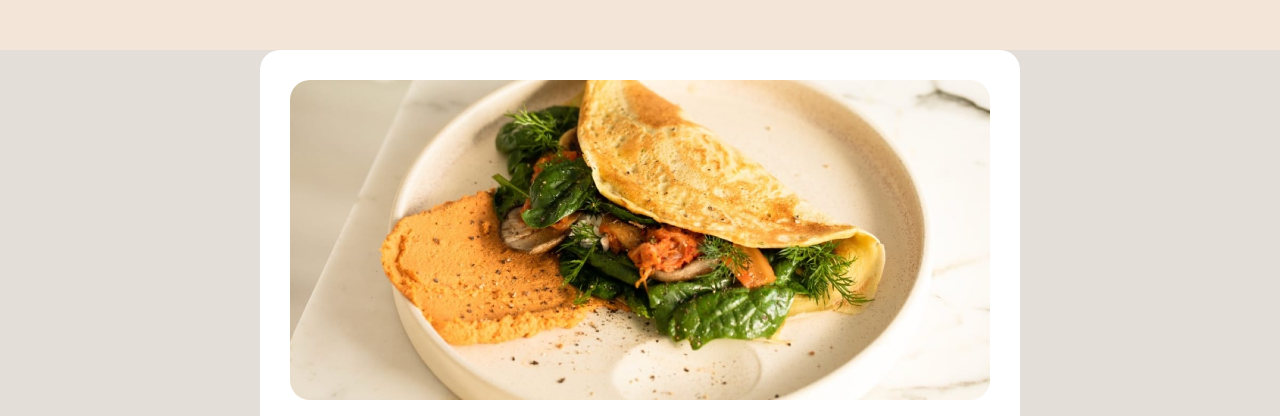
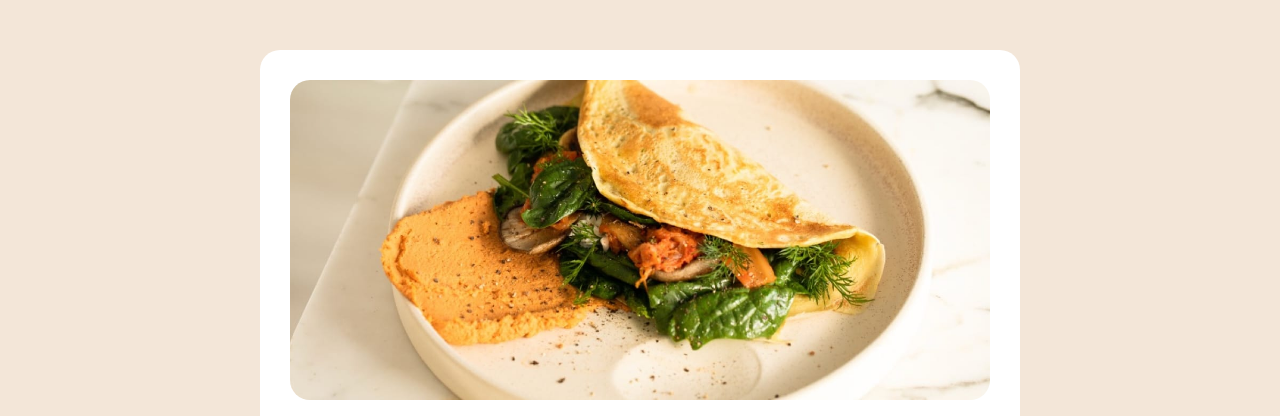
Before and after one commit to deekshashekar/FE-mentor, a plain HTML site: page recipe-main/index.html in a window 1280 px wide. Shown: the top 416 px of the page. Drawn offline with Linux system fonts and the light colour scheme.

Commit message:
fixed the bg color issue

```diff
--- a/recipe-main/index.css
+++ b/recipe-main/index.css
@@ -12,7 +12,6 @@ body {
 main {
   width: 100%;
   min-height: 100vh;
-  background-color: hsl(30, 18%, 87%);
   margin: 50px 0px 50px 0px;
   overflow-x: hidden;
 }
```
